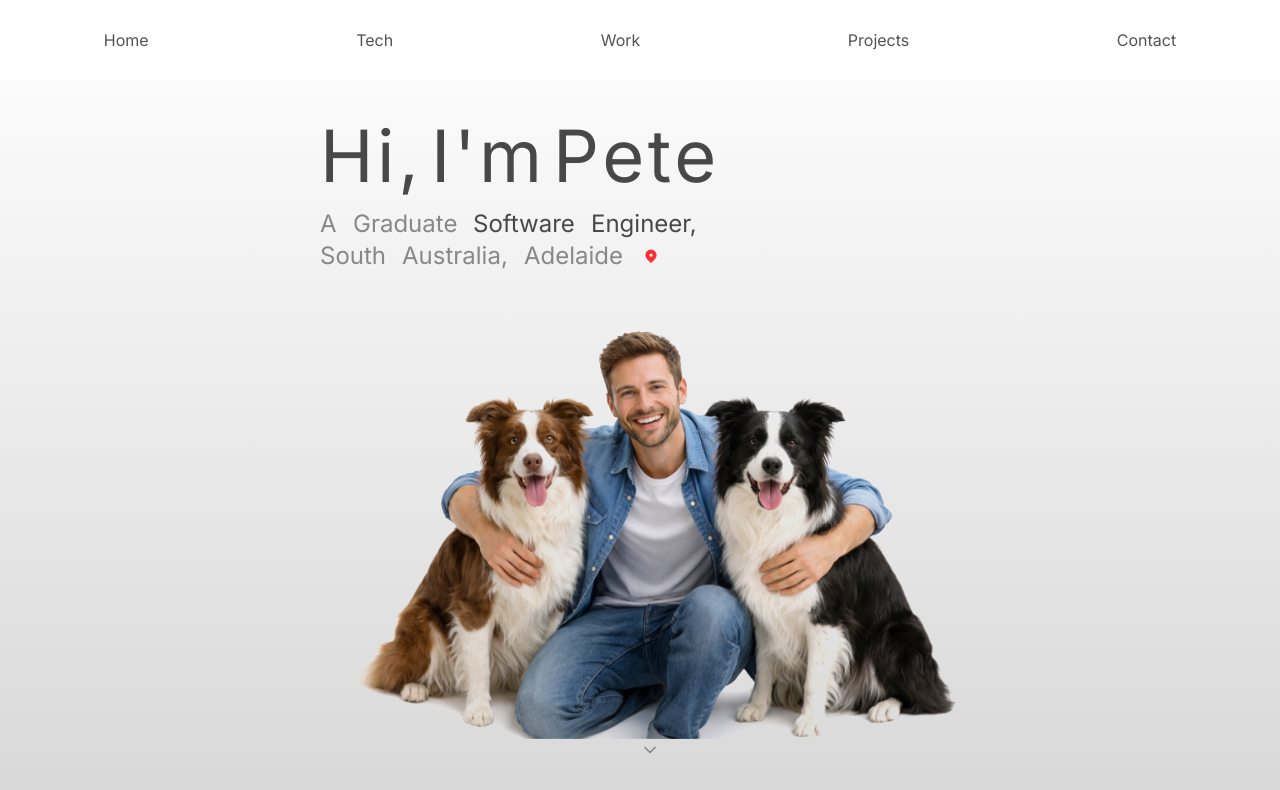
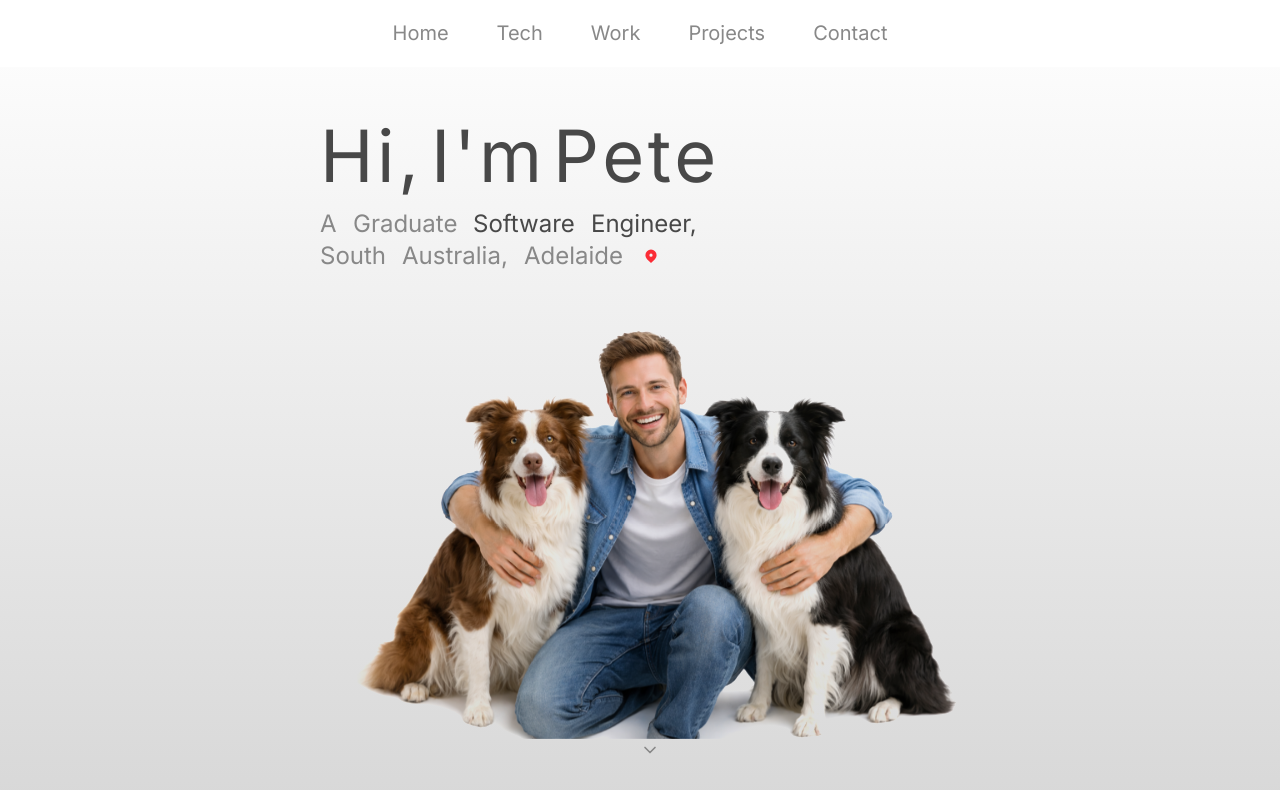
Before and after one commit to pete-lim/portfolio-pete, a React (Vite) app: page / in a window 1280 px wide. Shown: the top 790 px of the page. Built offline with nearby package versions, Linux system fonts and the light colour scheme.

Commit message:
style sliding animation for nav bar on mobile
animated sliding menu for mobile while retaining desktop styling

can progress to a user interaction with inverted cursor

```diff
--- a/src/App.css
+++ b/src/App.css
@@ -66,7 +66,29 @@ main > * {
   align-items: center;
   justify-items: center;
 }
+#banner {
+  position: fixed;
+  top: 0;
+  left: 0;
 
+  width: 100vw;
+  height: 100vh;
+
+  display: flex;
+  flex-direction: column;
+  align-items: center;
+  justify-content: center;
+  gap: 3rem;
+
+  font-size: 2.25rem;
+  line-height: 2.5rem;
+
+  color: var(--color-bg-accent);
+  background-color: var(--color-accent);
+
+  transform: translateY(0);
+  transition: all 0.5s ease-in-out;
+}
 .distort-word {
   display: inline-block;
   will-change: transform;
--- a/src/components/Navigation.tsx
+++ b/src/components/Navigation.tsx
@@ -6,7 +6,10 @@ export default function NavigationBar() {
   return (
     <div>
       <nav
-        className={`fixed w-screen items-center flex bg-bg z-99 text-secondary ${isOpen ? 'h-screen flex-col justify-center gap-12 text-4xl!' : 'h-1/10 justify-around max-lg:hidden'}`}
+        id="banner"
+        className={`lg:flex-row! lg:h-1/12! lg:text-xl! lg:bg-bg! lg:text-accent! ${isOpen ? 'translate-y-0 opacity-100' : 'max-lg:-translate-y-full max-lg:opacity-0'}
+    z-50
+  `}
       >
         <a onClick={() => setOpen(false)} href="#home">
           Home
@@ -24,7 +27,9 @@ export default function NavigationBar() {
           Contact
         </a>
       </nav>
-      <div className="absolute top-8 right-8 text-secondary z-99 lg:hidden">
+      <div
+        className={`absolute top-8 right-8 z-99 lg:hidden ${isOpen ? 'text-bg-accent' : 'text-secondary'}`}
+      >
         <Hamburger toggled={isOpen} toggle={setOpen} />
       </div>
     </div>
```
